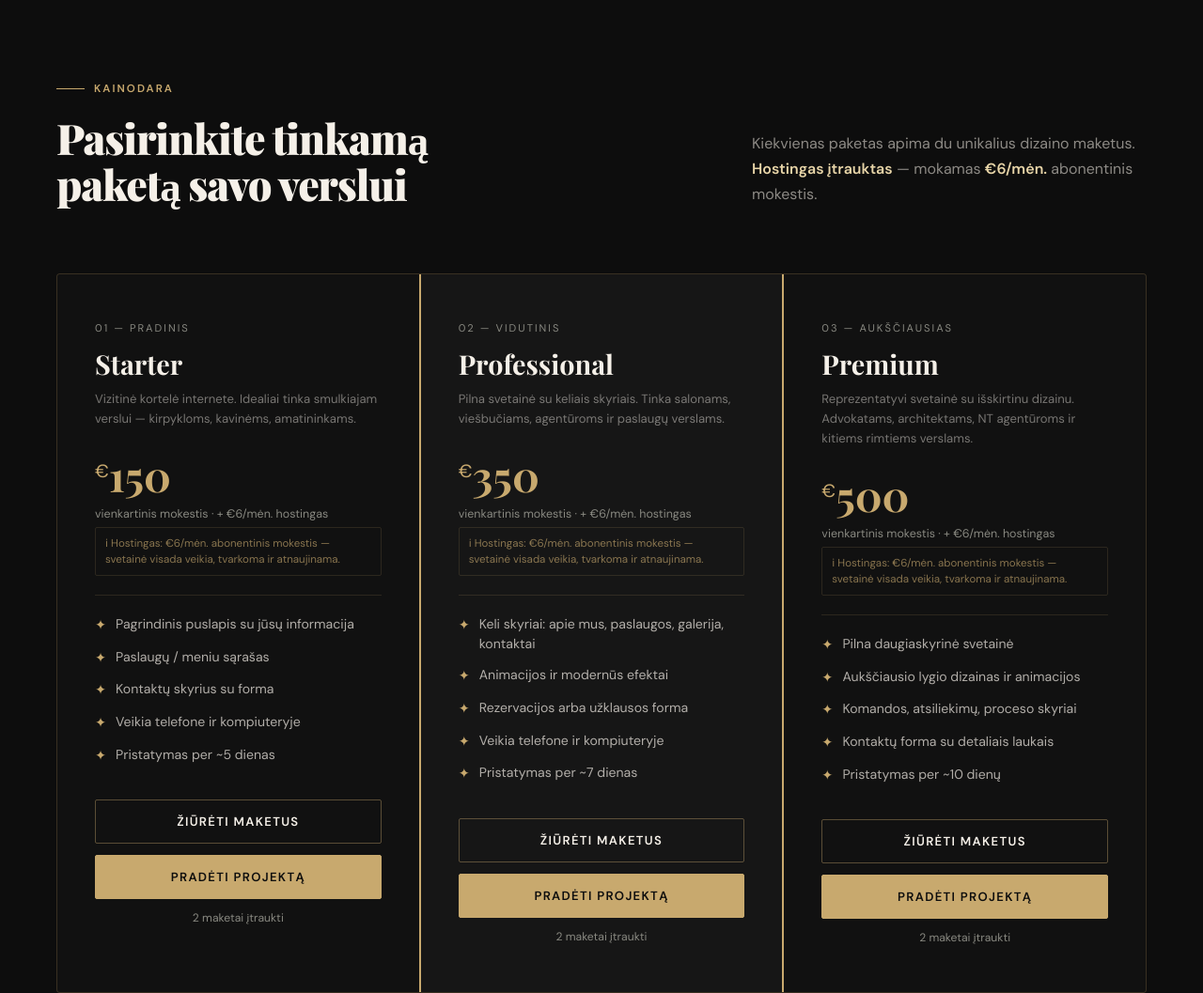
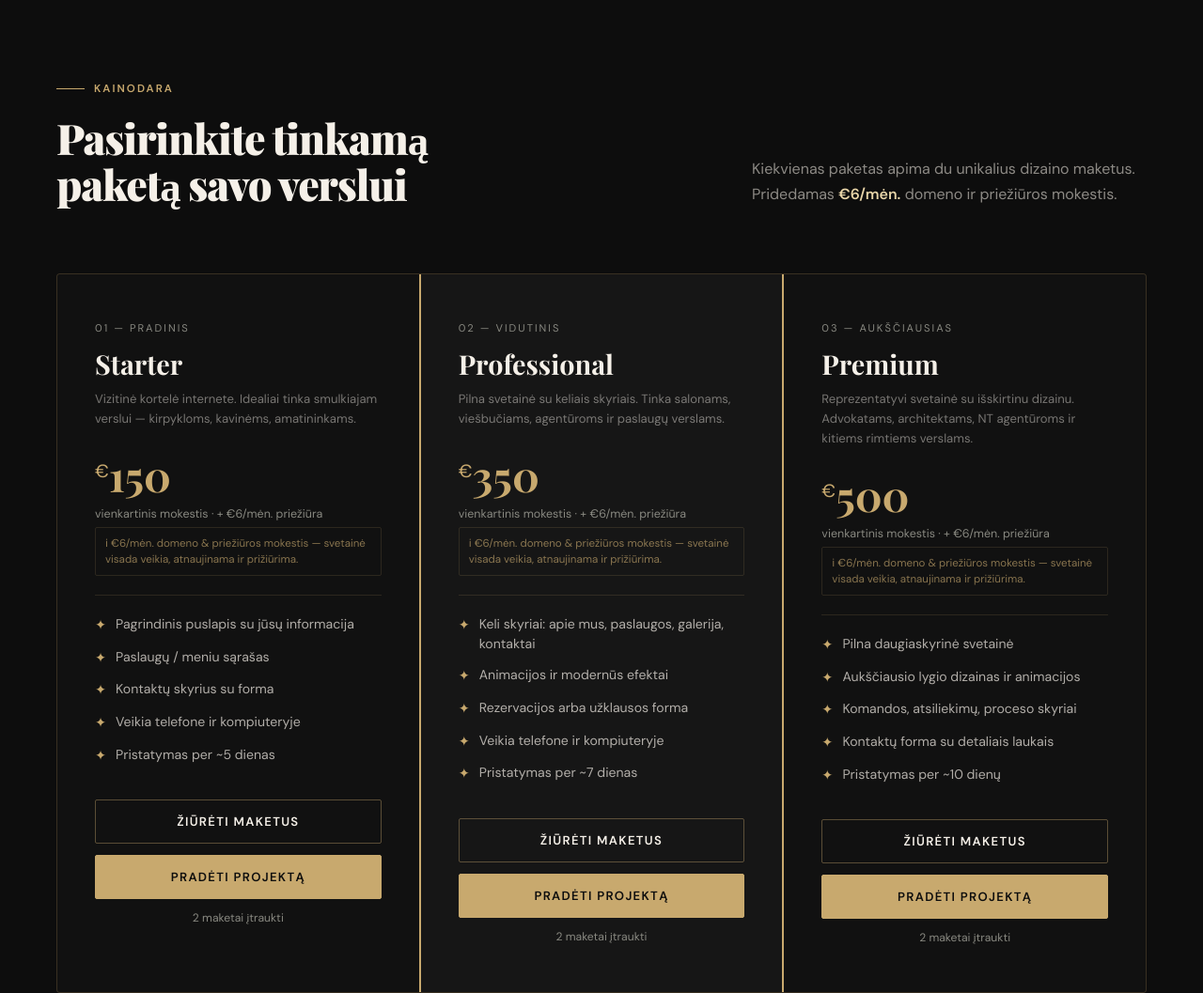
Before and after one commit to TinkloUgnis/TinkloUgnis, a plain HTML site: page index.html in a window 1280 px wide. Shown: the part 940-1997 px from the top of the page at 94% size. Drawn offline with nearby package versions, Linux system fonts and the light colour scheme; a web font is replaced by a local one.

Commit message:
Add files via upload

```diff
--- a/index.html
+++ b/index.html
@@ -636,7 +636,7 @@ footer { background:#080808; color:rgba(245,240,232,.4); padding:60px 60px 40px;
       <div class="section-label">Kainodara</div>
       <h2 style="color:var(--cream)">Pasirinkite tinkamą<br>paketą savo verslui</h2>
     </div>
-    <p>Kiekvienas paketas apima du unikalius dizaino maketus. <strong style="color:var(--gold-light)">Hostingas įtrauktas</strong> — mokamas <strong style="color:var(--gold-light)">€6/mėn.</strong> abonentinis mokestis.</p>
+    <p>Kiekvienas paketas apima du unikalius dizaino maketus. Pridedamas <strong style="color:var(--gold-light)">€6/mėn.</strong> domeno ir priežiūros mokestis.</p>
   </div>
   <div class="packages-grid">
 
@@ -645,8 +645,8 @@ footer { background:#080808; color:rgba(245,240,232,.4); padding:60px 60px 40px;
       <div class="package-name">Starter</div>
       <p class="package-desc">Vizitinė kortelė internete. Idealiai tinka smulkiajam verslui — kirpykloms, kavinėms, amatininkams.</p>
       <div class="package-price"><sup>€</sup>150</div>
-      <div class="package-price-note">vienkartinis mokestis · + €6/mėn. hostingas</div>
-      <div class="hosting-note">ℹ Hostingas: €6/mėn. abonentinis mokestis — svetainė visada veikia, tvarkoma ir atnaujinama.</div>
+      <div class="package-price-note">vienkartinis mokestis · + €6/mėn. priežiūra</div>
+      <div class="hosting-note">ℹ €6/mėn. domeno & priežiūros mokestis — svetainė visada veikia, atnaujinama ir prižiūrima.</div>
       <div class="package-divider"></div>
       <ul class="package-features">
         <li><span class="feat-icon">✦</span>Pagrindinis puslapis su jūsų informacija</li>
@@ -665,8 +665,8 @@ footer { background:#080808; color:rgba(245,240,232,.4); padding:60px 60px 40px;
       <div class="package-name">Professional</div>
       <p class="package-desc">Pilna svetainė su keliais skyriais. Tinka salonams, viešbučiams, agentūroms ir paslaugų verslams.</p>
       <div class="package-price"><sup>€</sup>350</div>
-      <div class="package-price-note">vienkartinis mokestis · + €6/mėn. hostingas</div>
-      <div class="hosting-note">ℹ Hostingas: €6/mėn. abonentinis mokestis — svetainė visada veikia, tvarkoma ir atnaujinama.</div>
+      <div class="package-price-note">vienkartinis mokestis · + €6/mėn. priežiūra</div>
+      <div class="hosting-note">ℹ €6/mėn. domeno & priežiūros mokestis — svetainė visada veikia, atnaujinama ir prižiūrima.</div>
       <div class="package-divider"></div>
       <ul class="package-features">
         <li><span class="feat-icon">✦</span>Keli skyriai: apie mus, paslaugos, galerija, kontaktai</li>
@@ -685,8 +685,8 @@ footer { background:#080808; color:rgba(245,240,232,.4); padding:60px 60px 40px;
       <div class="package-name">Premium</div>
       <p class="package-desc">Reprezentatyvi svetainė su išskirtinu dizainu. Advokatams, architektams, NT agentūroms ir kitiems rimtiems verslams.</p>
       <div class="package-price"><sup>€</sup>500</div>
-      <div class="package-price-note">vienkartinis mokestis · + €6/mėn. hostingas</div>
-      <div class="hosting-note">ℹ Hostingas: €6/mėn. abonentinis mokestis — svetainė visada veikia, tvarkoma ir atnaujinama.</div>
+      <div class="package-price-note">vienkartinis mokestis · + €6/mėn. priežiūra</div>
+      <div class="hosting-note">ℹ €6/mėn. domeno & priežiūros mokestis — svetainė visada veikia, atnaujinama ir prižiūrima.</div>
       <div class="package-divider"></div>
       <ul class="package-features">
         <li><span class="feat-icon">✦</span>Pilna daugiaskyrinė svetainė</li>
@@ -1507,7 +1507,7 @@ footer { background:#080808; color:rgba(245,240,232,.4); padding:60px 60px 40px;
 <section class="cta-section" id="contact">
   <div class="section-label" style="justify-content:center">Pradėkite šiandien</div>
   <h2>Pasiruošę pritraukti<br>daugiau klientų?</h2>
-  <div class="hosting-callout"><strong>Hostingas įtrauktas:</strong> Svetainės talpinimas internete kainuoja <strong>€6/mėn.</strong> — mokamas abonentinis mokestis. Jūsų svetainė visada veikia, prižiūrima ir atnaujinama.</div>
+  <div class="hosting-callout"><strong>Domeno & priežiūros mokestis:</strong> Prie kiekvieno paketo pridedamas <strong>€6/mėn.</strong> abonentinis mokestis — apima jūsų domeną, priežiūrą ir užtikrina, kad svetainė visada veiktų sklandžiai.</div>
   <p>Parašykite mums Instagram žinutę — papasakokite apie savo verslą, nurodykite norimą stilių ar maketų numerį, ir mes imsimės darbo.</p>
   <div class="cta-actions">
     <a href="https://instagram.com/tinklougnis" class="btn-gold" target="_blank">Rašyti Instagram žinutę</a>
@@ -1520,7 +1520,7 @@ footer { background:#080808; color:rgba(245,240,232,.4); padding:60px 60px 40px;
       <div class="footer-brand">
         <span class="logo">Tinklo<span>Ugnis</span></span>
         <p>Kuriame profesionalias svetaines Lietuvos verslams. Nuo mažų parduotuvių iki didelių korporacijų.</p>
-        <p class="footer-hosting">* Hostingas: €6/mėn. abonentinis mokestis — svetainė visada veikia ir prižiūrima.</p>
+        <p class="footer-hosting">* €6/mėn. domeno & priežiūros mokestis — svetainė visada veikia ir prižiūrima.</p>
       </div>
       <div class="footer-col"><h5>Paketai</h5><ul><li><a href="#packages">Starter — €150</a></li><li><a href="#packages">Professional — €350</a></li><li><a href="#packages">Premium — €500</a></li></ul></div>
       <div class="footer-col"><h5>Navigacija</h5><ul><li><a href="#packages">Kainodara</a></li><li><a href="#mockup-viewer">Pavyzdžiai</a></li><li><a href="#process">Procesas</a></li><li><a href="#contact">Susisiekti</a></li></ul></div>
```
